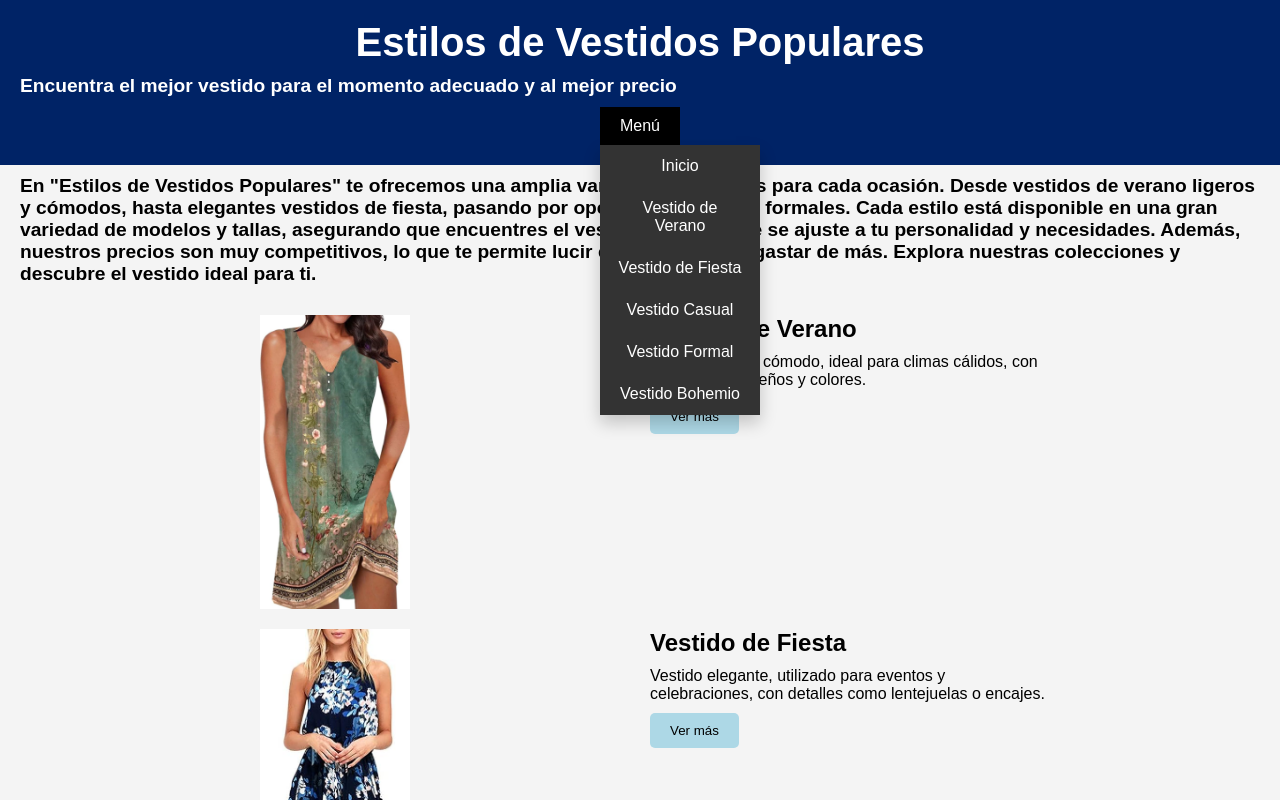
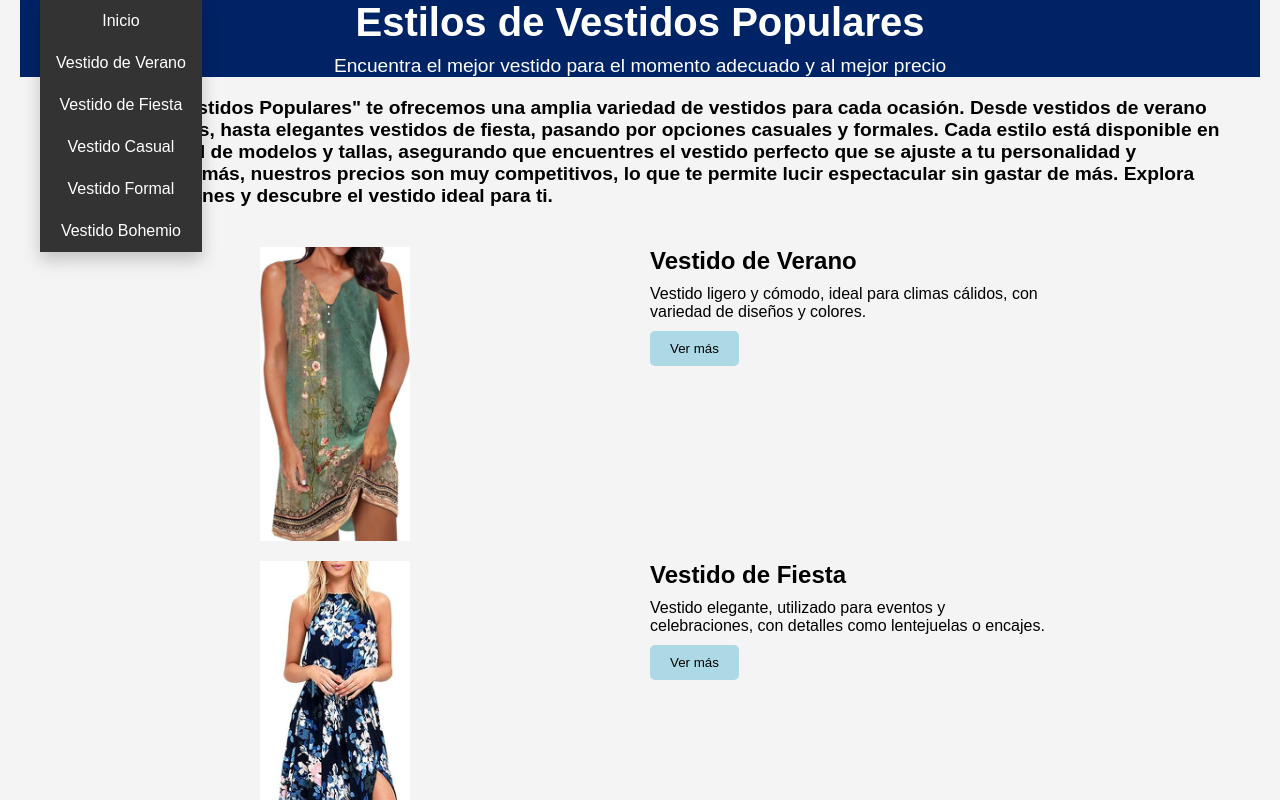
Before and after one commit to IMAGIF/VESTIDOS, a plain HTML site: page index.html in a window 1280 px wide. Both pictures are taken after a click on the button "Menú". Shown: the top 800 px of the page. Drawn offline with Linux system fonts and the light colour scheme.

Commit message:
index act

```diff
--- a/index.html
+++ b/index.html
@@ -11,6 +11,11 @@
             padding: 0;
             background-color: #f4f4f4;
         }
+        .wrapper {
+            max-width: 1200px;
+            margin: 0 auto;
+            padding: 0 20px;
+        }
         header {
             background-color: #002366; /* Azul oscuro */
             color: white;
@@ -22,19 +27,56 @@
             margin: 0;
             font-size: 2.5em;
         }
+        .subheader {
+            margin: 10px 0 20px;
+            font-size: 1.2em;
+            text-align: center; /* Alineación centrada */
+        }
         h2 {
-            margin: 10px 20px;
+            margin: 10px 0 20px;
             font-size: 1.2em;
             text-align: left; /* Alineación izquierda */
+        }
+        .menu-button {
+            position: absolute;
+            top: 20px;
+            left: 20px;
+            padding: 20px 40px; /* Tamaño del botón duplicado */
+            font-size: 16px;
+            background-color: #000;
+            color: white;
+            border: none;
+            cursor: pointer;
+        }
+        .menu-button:hover {
+            background-color: #444;
+        }
+        .dropdown-content {
+            display: none;
+            position: absolute;
+            background-color: #333;
+            color: white;
+            min-width: 160px;
+            box-shadow: 0 8px 16px rgba(0, 0, 0, 0.2);
+            z-index: 1;
+        }
+        .dropdown-content a {
+            color: white;
+            padding: 12px 16px;
+            text-decoration: none;
+            display: block;
+        }
+        .dropdown-content a:hover {
+            background-color: #575757;
+        }
+        .show {
+            display: block;
         }
         .container {
             display: grid;
             grid-template-columns: 1fr 1fr;
             gap: 20px;
-            padding: 20px;
-            max-width: 1200px;
-            margin: 0 auto;
-            margin-bottom: 60px; /* Espacio inferior para evitar superposición con el pie de página */
+            padding: 20px 0;
         }
         .item {
             display: contents;
@@ -72,54 +114,14 @@
             color: white;
             text-align: center;
             padding: 10px 0;
-            position: relative;
-            width: 100%;
-        }
-        .dropdown {
-            position: relative;
-            display: inline-block;
-        }
-        .dropdown-content {
-            display: none;
-            position: absolute;
-            background-color: #333;
-            color: white;
-            min-width: 160px;
-            box-shadow: 0 8px 16px rgba(0, 0, 0, 0.2);
-            z-index: 1;
-        }
-        .dropdown-content a {
-            color: white;
-            padding: 12px 16px;
-            text-decoration: none;
-            display: block;
-        }
-        .dropdown-content a:hover {
-            background-color: #575757;
-        }
-        .dropdown button {
-            background-color: #000;
-            color: white;
-            padding: 10px 20px;
-            border: none;
-            cursor: pointer;
-            font-size: 16px;
-        }
-        .dropdown button:hover {
-            background-color: #444;
-        }
-        .show {
-            display: block;
         }
     </style>
 </head>
 <body>
 
-<header>
-    <h1>Estilos de Vestidos Populares</h1>
-    <h2>Encuentra el mejor vestido para el momento adecuado y al mejor precio</h2>
+<header class="wrapper">
     <div class="dropdown">
-        <button onclick="toggleMenu()">Menú</button>
+        <button class="menu-button" onclick="toggleMenu()">Menú</button>
         <div id="dropdownContent" class="dropdown-content">
             <a href="https://imagif.github.io/VESTIDOS/index.html">Inicio</a>
             <a href="vestido-de-verano" target="_blank">Vestido de Verano</a>
@@ -129,8 +131,11 @@
             <a href="vestido-bohemio" target="_blank">Vestido Bohemio</a>
         </div>
     </div>
+    <h1>Estilos de Vestidos Populares</h1>
+    <div class="subheader">Encuentra el mejor vestido para el momento adecuado y al mejor precio</div>
 </header>
 
+<div class="wrapper">
     <h2>En "Estilos de Vestidos Populares" te ofrecemos una amplia variedad de vestidos para cada ocasión. Desde vestidos de verano ligeros y cómodos, hasta elegantes vestidos de fiesta, pasando por opciones casuales y formales. Cada estilo está disponible en una gran variedad de modelos y tallas, asegurando que encuentres el vestido perfecto que se ajuste a tu personalidad y necesidades. Además, nuestros precios son muy competitivos, lo que te permite lucir espectacular sin gastar de más. Explora nuestras colecciones y descubre el vestido ideal para ti.</h2>
 
     <div class="container">
@@ -195,8 +200,9 @@
             </div>
         </div>
     </div>
+</div>
 
-<footer>
+<footer class="wrapper">
     2024 &copy; Estilos de Vestidos Populares
 </footer>
 
@@ -206,7 +212,7 @@
     }
 
     window.onclick = function(event) {
-        if (!event.target.matches('.dropdown button')) {
+        if (!event.target.matches('.menu-button')) {
             var dropdowns = document.getElementsByClassName("dropdown-content");
             for (var i = 0; i < dropdowns.length; i++) {
                 var openDropdown = dropdowns[i];
```
Lines whose indentation alone changed are shown as unchanged.
